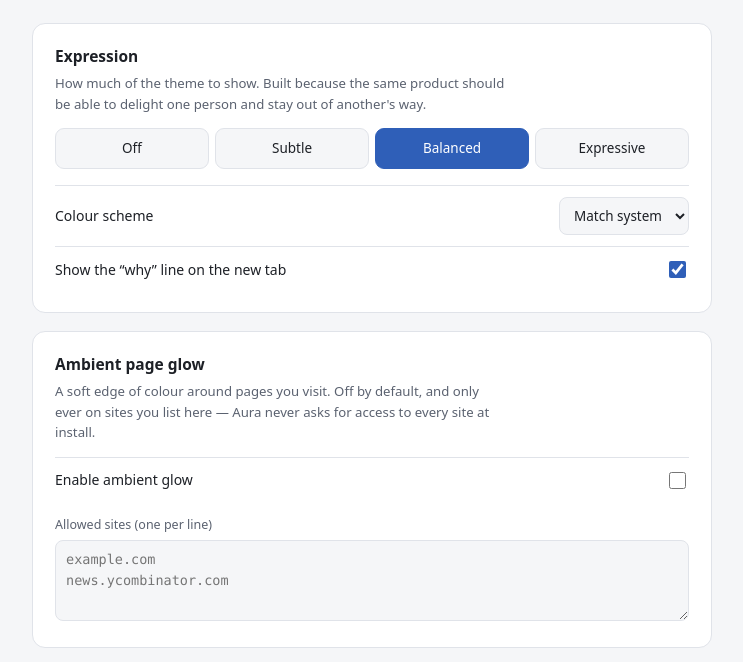
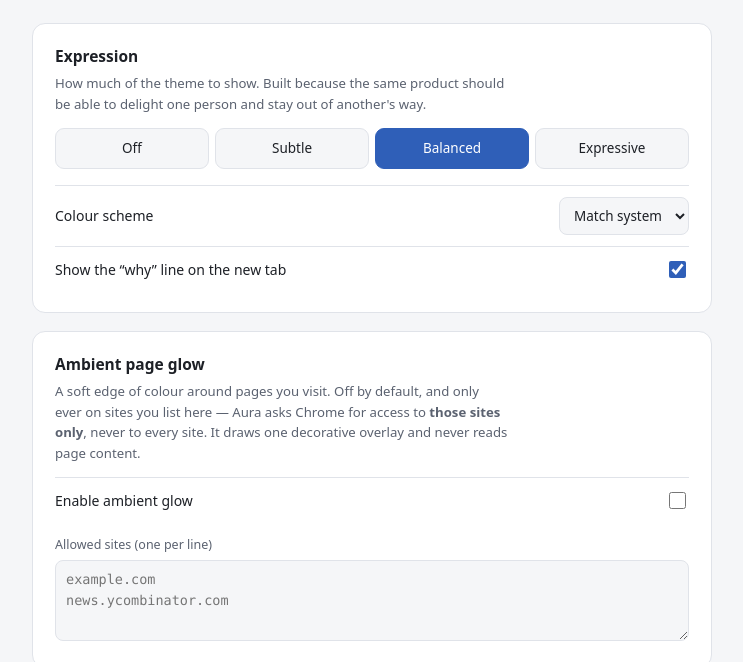
Before and after one commit to deepakjoshi-code/chromeuseractivitytheme, a website with bundled scripts: page src/options/options.html in a window 1280 px wide. Shown: the part 137-799 px from the top of the page, without its empty margins (268-1011 px from the left). Built offline with nearby package versions, Linux system fonts and the light colour scheme; no server answers.

Commit message:
Update options copy and changelog for per-site permission scope
The previous commit landed the code change but its documentation edit failed a
text-match assertion and was silently skipped. This adds what was missed:

- Options page now states that Aura asks Chrome for the listed sites only, and
  that the overlay never reads page content — accurate only as of the scoping
  change, so it belongs with it.
- CHANGELOG entry for the over-broad permission request.

Co-Authored-By: Claude Opus 5 <noreply@anthropic.com>
Claude-Session: https://claude.ai/code/session_01Jsk6xhMqai7XyRn8Cvis8B

```diff
--- a/src/options/options.html
+++ b/src/options/options.html
@@ -43,7 +43,9 @@
   <section class="card">
     <h2>Ambient page glow</h2>
     <p class="help">A soft edge of colour around pages you visit. Off by default, and only
-      ever on sites you list here — Aura never asks for access to every site at install.</p>
+      ever on sites you list here — Aura asks Chrome for access to <strong>those sites
+      only</strong>, never to every site. It draws one decorative overlay and never reads
+      page content.</p>
     <div class="row">
       <label for="ambient">Enable ambient glow</label>
       <input type="checkbox" id="ambient">
```
Also changed, not shown: CHANGELOG.md.
